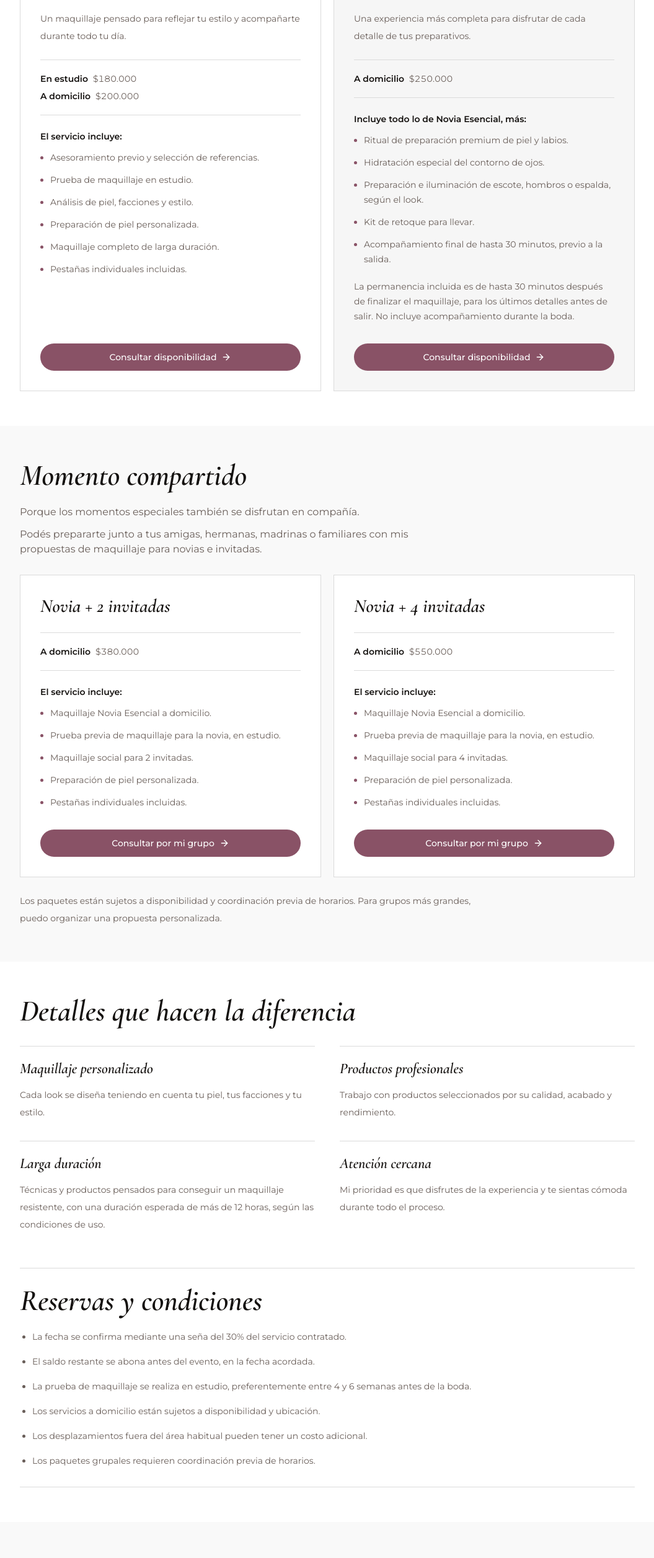
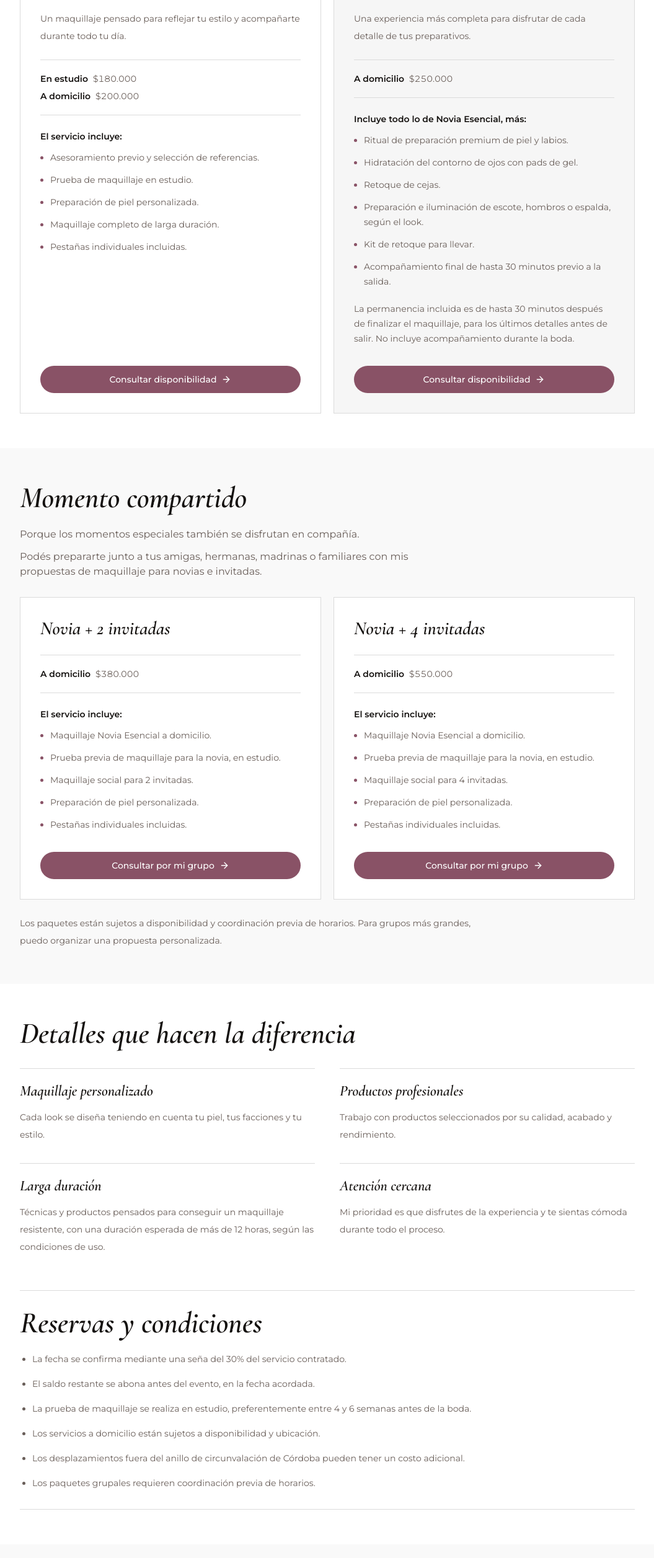
Before and after one commit to MagaliAbratte/mmakeup, a Next.js app: page /novias in a window 1280 px wide. Shown: the part 1944-4457 px from the top of the page at 62% size, without its empty margins (112-1167 px from the left). Built offline with nearby package versions, Linux system fonts and the light colour scheme.

Commit message:
ajustes en servicio bridal

```diff
--- a/content/bridal.ts
+++ b/content/bridal.ts
@@ -23,7 +23,6 @@ export const bridalServices: BridalProposal[] = [
     benefits: [
       "Asesoramiento previo y selección de referencias.",
       "Prueba de maquillaje en estudio.",
-      "Análisis de piel, facciones y estilo.",
       "Preparación de piel personalizada.",
       "Maquillaje completo de larga duración.",
       "Pestañas individuales incluidas."
@@ -39,10 +38,11 @@ export const bridalServices: BridalProposal[] = [
     includes: "Incluye todo lo de Novia Esencial, más:",
     benefits: [
       "Ritual de preparación premium de piel y labios.",
-      "Hidratación especial del contorno de ojos.",
+      "Hidratación del contorno de ojos con pads de gel.",
+      "Retoque de cejas.",
       "Preparación e iluminación de escote, hombros o espalda, según el look.",
       "Kit de retoque para llevar.",
-      "Acompañamiento final de hasta 30 minutos, previo a la salida."
+      "Acompañamiento final de hasta 30 minutos previo a la salida."
     ],
     note: "La permanencia incluida es de hasta 30 minutos después de finalizar el maquillaje, para los últimos detalles antes de salir. No incluye acompañamiento durante la boda.",
     cta: "Consultar disponibilidad",
@@ -117,7 +117,7 @@ export const bridalData = {
     "El saldo restante se abona antes del evento, en la fecha acordada.",
     "La prueba de maquillaje se realiza en estudio, preferentemente entre 4 y 6 semanas antes de la boda.",
     "Los servicios a domicilio están sujetos a disponibilidad y ubicación.",
-    "Los desplazamientos fuera del área habitual pueden tener un costo adicional.",
+    "Los desplazamientos fuera del anillo de circunvalación de Córdoba pueden tener un costo adicional.",
     "Los paquetes grupales requieren coordinación previa de horarios."
   ],
   contact: {
```
